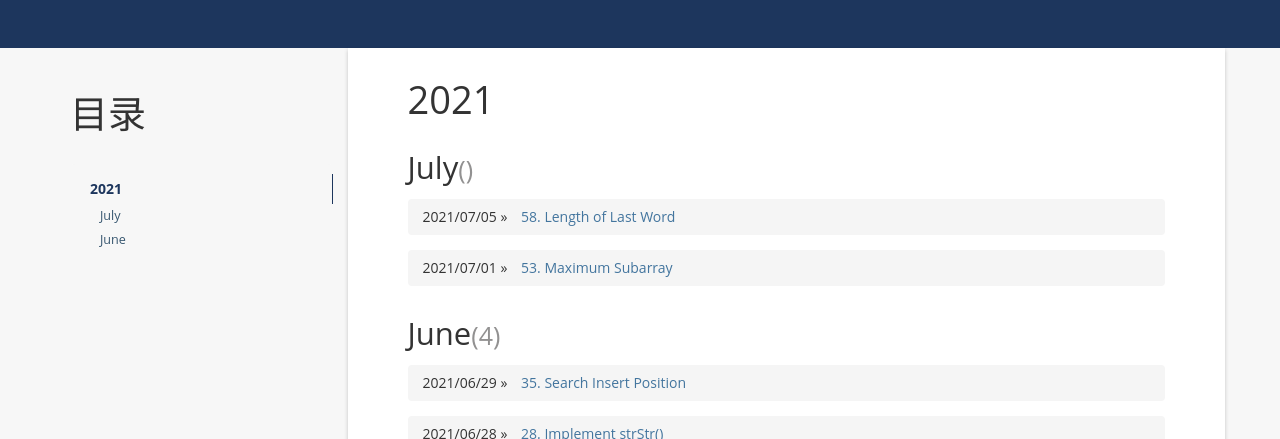
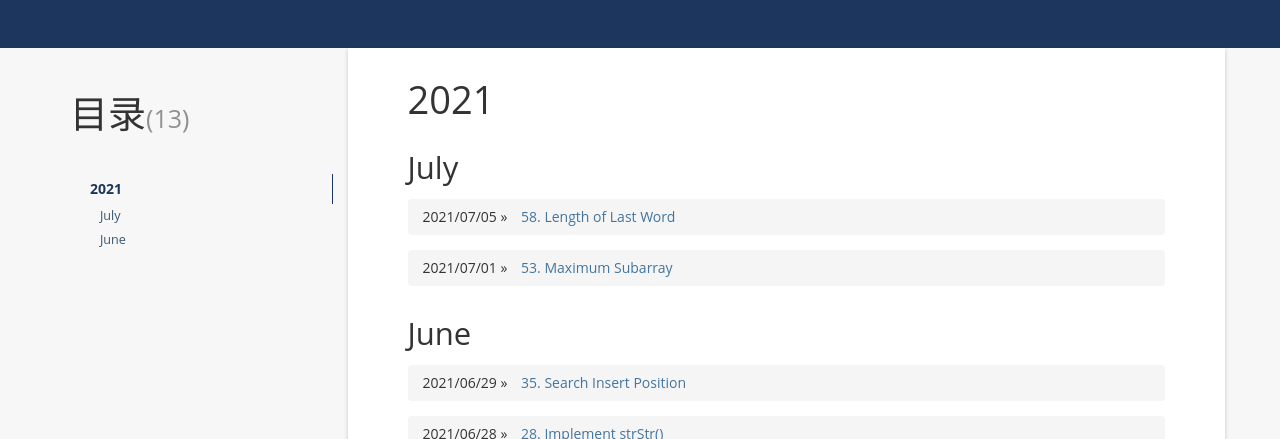
Before and after one commit to wang-jiaolong/code-record, a Jekyll site: the page built from index.html, in a window 1280 px wide and 900 px high. Shown: the part 229-668 px from the top of the window. Built offline with Jekyll 4.4.1, drawn with Linux system fonts in a browser that asks for light colours; nearby versions of some CDN libraries; the list of posts is cut into pages by our own code; comment, search, counter and statistics services are not loaded.

Commit message:
Update index.html

```diff
--- a/index.html
+++ b/index.html
@@ -7,7 +7,7 @@ layout: default
         <div class="col-md-3">
           <div class="sidebar hidden-print" role="complementary">
             <div id="navigation">
-              <h1>目录</h1>
+              <h1>目录<span style="color: #929191;font-size: 25px">({{ site.posts.size }})</span></h1>
               <ul class="nav sidenav">
                 {% for post in site.posts  %}
                   {% capture this_year %}{{ post.date | date: "%Y" }}{% endcapture %}
@@ -52,7 +52,7 @@ layout: default
 
                   {% if forloop.first %}
                     <h1 id="year_{{this_year}}">{{this_year}}</h1>
-                    <h2 id="month_{{this_year}}_{{this_month}}">{{this_month}}<span style="color: #929191;font-size: 25px">({{ this_month[0].size }})</span></h2>
+                    <h2 id="month_{{this_year}}_{{this_month}}">{{this_month}}</h2>
                     <ul style="padding-left: 0px;">
                   {% endif %}
 
@@ -70,7 +70,7 @@ layout: default
                     {% else %}
                       {% if this_month != next_month %}
                         </ul>
-                        <h2 id="month_{{next_year}}_{{next_month}}">{{next_month}}<span style="color: #929191;font-size: 25px">({{ next_month.size }})</span></h2>
+                        <h2 id="month_{{next_year}}_{{next_month}}">{{next_month}}</span></h2>
                         <ul style="padding-left: 0px;">
                       {% endif %}
                     {% endif %}
```
